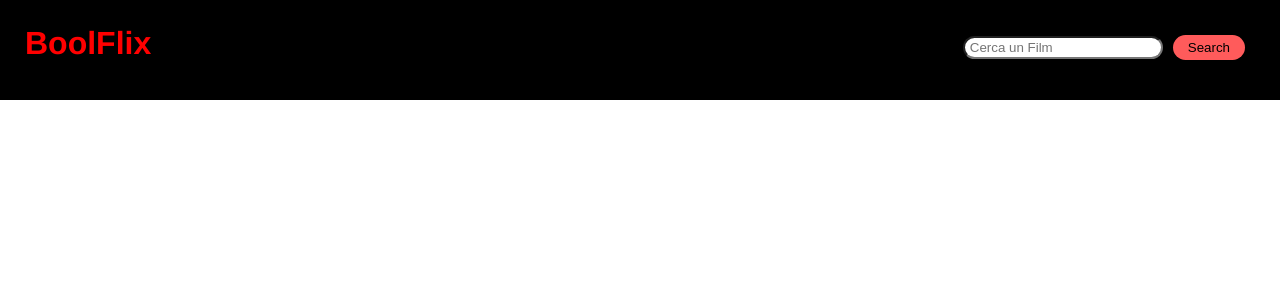
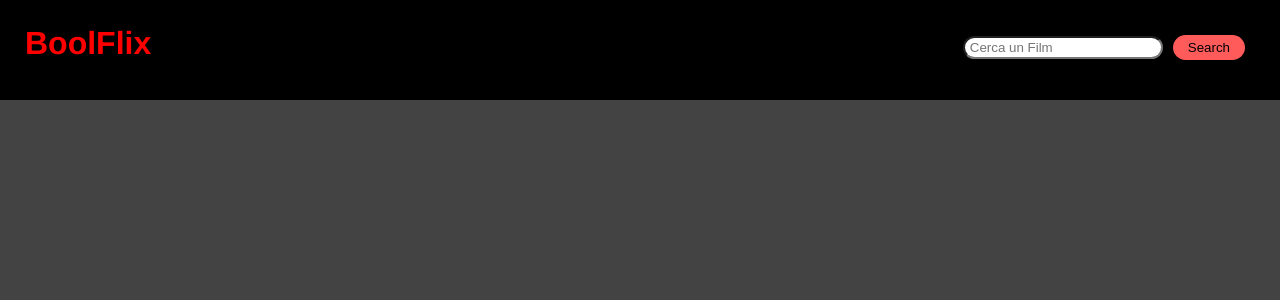
Before and after one commit to Passa69/vue-boolflix, a Vue app: page / in a window 1280 px wide. Shown: the top 300 px of the page. Built offline with nearby package versions, Linux system fonts and the light colour scheme.

Commit message:
aggiunta correzione per ricerca continua

```diff
--- a/src/App.vue
+++ b/src/App.vue
@@ -46,6 +46,7 @@ export default {
     },
     setInput(input) {
       this.search = input;
+      this.filmsseries.length = 0;
       console.log(input);
       this.getFilms();
       this.getSeries();
@@ -72,5 +73,6 @@ export default {
 
 main {
   background-color: #434343;
+  min-height: 1000px;
 }
 </style>
--- a/src/components/MyMain.vue
+++ b/src/components/MyMain.vue
@@ -64,7 +64,7 @@ main {
   padding: 50px 20px;
   color: white;
   background-color: black;
-  opacity: 0.5;
+  opacity: 0.7;
 }
 
 .film_description :hover {
@@ -78,8 +78,8 @@ main {
 }
 
 .film_element {
-    margin-bottom: 10px;
-    text-align: left;
+  margin-bottom: 10px;
+  text-align: left;
 }
 
 .film_plot {
```
